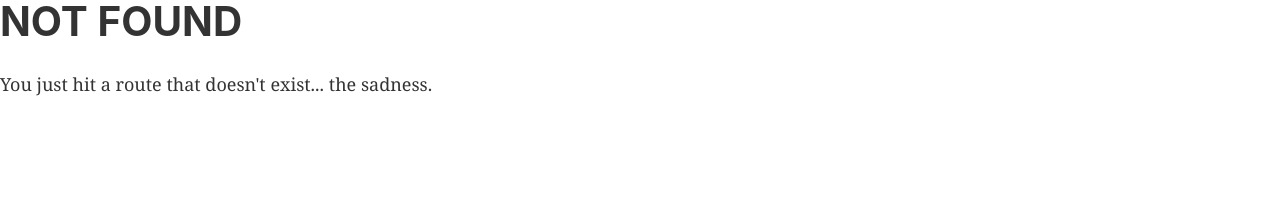
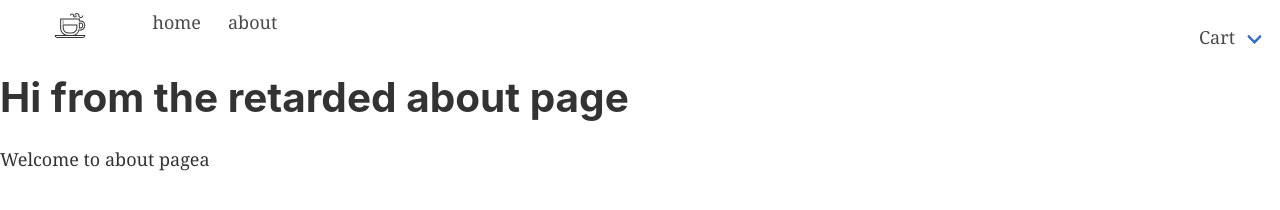
Before and after one commit to gjcarrow/coffee-site, a Gatsby site: page /about in a window 1280 px wide. Before the commit this address had no page. Built offline with nearby package versions, Linux system fonts and the light colour scheme; Gatsby itself is replaced by a stand-in of ours.

Commit message:
add header and navigation

```diff
--- /dev/null
+++ b/src/components/globals/Navbar.js
@@ -0,0 +1,94 @@
+import React, { Component } from 'react';
+import { Link } from 'gatsby';
+import logo from "../../images/logo.svg";
+import { FaCartArrowDown } from "react-icons/fa";
+
+class Navbar extends Component {
+  state = {
+    navbarOpen: false,
+    css: 'collapse navbar-collapse',
+    links: [
+      {
+        id: 1,
+        path: '/',
+        text: 'home'
+      },
+      {
+        id: 2,
+        path: '/about',
+        text: 'about'
+      },
+    ]
+  }
+
+  navbarHandler = ()=>{
+    console.log('Hello from navbar')
+    this.state.navbarOpen?this.setState({
+      navbarOpen:false}):this.setState({navbarOpen:true})
+  }
+
+  render() {
+
+
+    return (
+      <nav className="navbar">
+        <div className="navbar-brand">
+          <Link className="navbar-item" to="/">
+            <img className="navbar-item-logo" src={logo} width="112" height="28" />
+          </Link>
+
+          <a role="button" onClick={this.navbarHandler} className="navbar-toggler navbar-burger burger" aria-label="menu" aria-expanded="false"
+            data-target="navbarBasicExample">
+            <span aria-hidden="true"></span>
+            <span aria-hidden="true"></span>
+            <span aria-hidden="true"></span>
+          </a>
+        </div>
+
+        <div id="navbarBasicExample" className={this.state.navbarOpen?`navbar-menu is-active`:`navbar-menu`}>
+          <div className="navbar-start">
+            {/* <ul> */}
+              { this.state.links.map((link)=>{
+                return (
+              <div key={link.id}>
+                <Link to={link.path} className="navbar-item">
+                  {link.text}
+                </Link>
+              </div>
+
+              )
+              })}
+            {/* </ul> */}
+
+          </div>
+
+          <div className="navbar-end">
+            <div className="navbar-item has-dropdown is-hoverable">
+              <a className="navbar-link">
+                Cart
+              </a>
+
+              <div className="navbar-dropdown">
+                <a className="navbar-item">
+                  Item 1
+              </a>
+                <a className="navbar-item">
+                  Item 2
+              </a>
+                <hr className="navbar-divider" />
+                  <a className="navbar-item">
+                    Report an issue
+              </a>
+                </div> {/* navbar-dropdown */}
+              </div> {/* has-dropdown is-hoverable  */}
+            </div> {/* navbar-end  */}
+
+
+          </div>
+
+      </nav>
+    );
+  }
+}
+
+export default Navbar;
--- a/src/components/layout.js
+++ b/src/components/layout.js
@@ -12,7 +12,14 @@ import { useStaticQuery, graphql } from "gatsby"
 import "./bulma.min.css"
 import "./layout.css"
 
-const Layout = ({children})=> <>{ children }</>
+import Navbar from "./globals/Navbar";
+
+const Layout = ({children})=> (
+  <>
+    <Navbar />
+    { children }
+  </>
+  )
 
 Layout.propTypes = {
   children: PropTypes.node.isRequired,
--- /dev/null
+++ b/src/pages/about.js
@@ -0,0 +1,14 @@
+import React from "react"
+
+import Layout from "../components/layout"
+import SEO from "../components/seo"
+
+const AboutPage = () => (
+  <Layout>
+    <SEO title="About Page" />
+    <h1>Hi from the retarded about page</h1>
+    <p>Welcome to about pagea</p>
+  </Layout>
+)
+
+export default AboutPage
```
